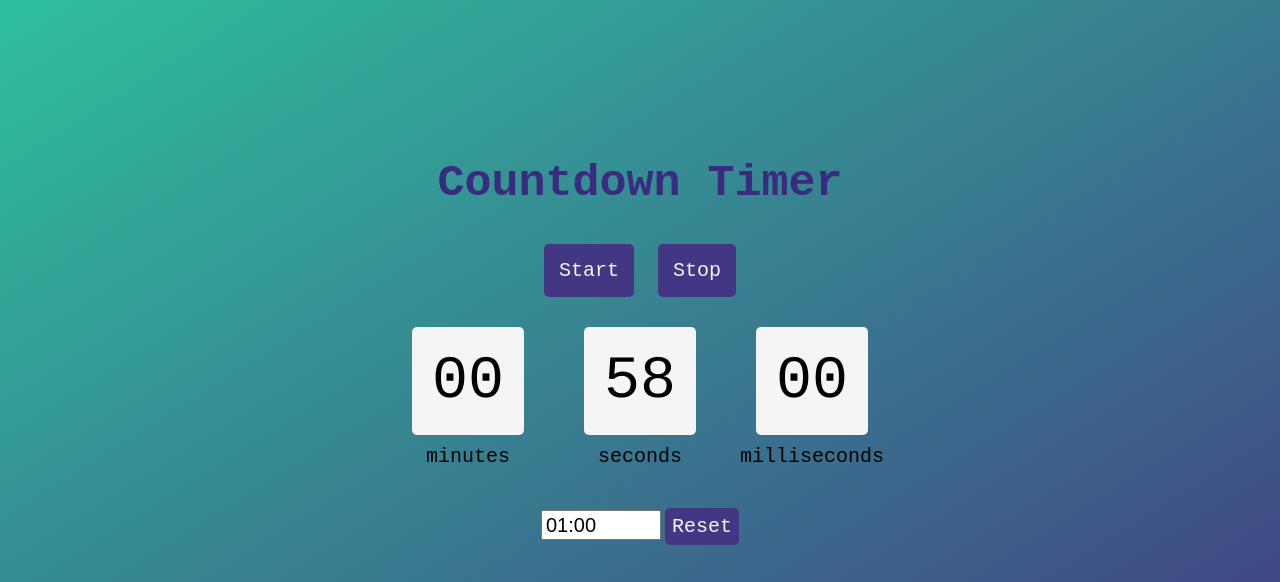
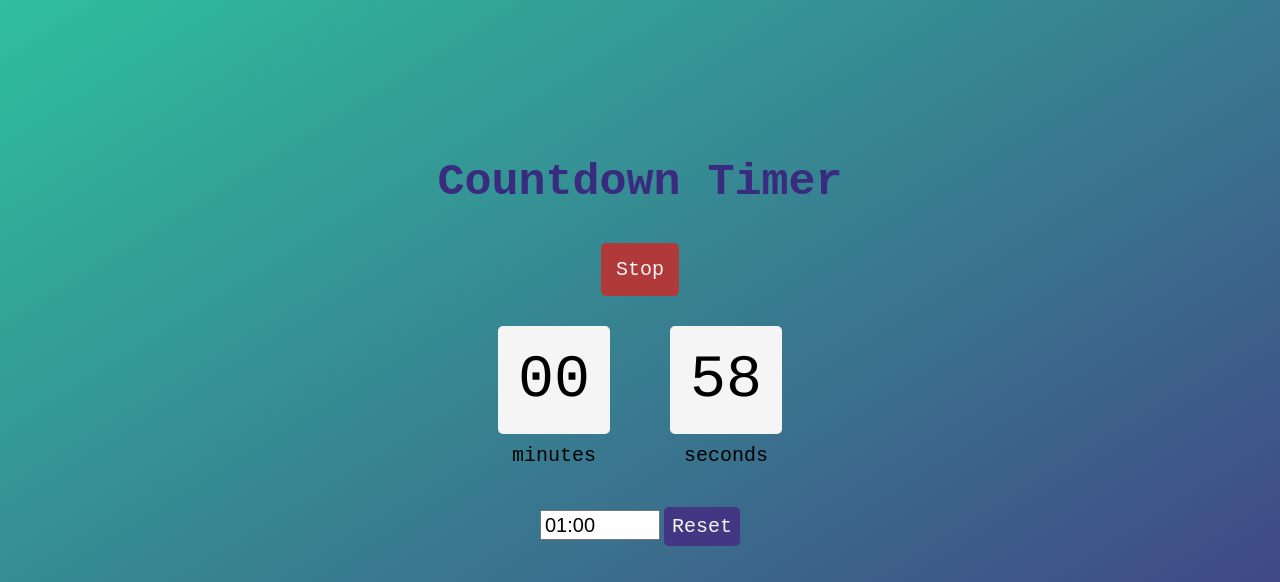
Before and after one commit to DevAyoola/countdown-timer, a plain HTML site: page index.html in a window 1280 px wide. Both pictures are taken after a click on the button "Start". Shown: the top 582 px of the page. Drawn offline with Linux system fonts and the light colour scheme.

Commit message:
Initial commit

```diff
--- a/index.html
+++ b/index.html
@@ -13,8 +13,10 @@
 		</header>
 		<main>
 			<section class="top-btns">
-				<button class="btn start">Start</button>
-				<button class="btn stop">Stop</button>
+				<span>
+					<button class="btn start">Start</button>
+					<button class="btn stop">Stop</button>
+				</span>
 			</section>
 			<section class="timer">
 				<div>
@@ -24,10 +26,6 @@
 				<div>
 					<p class="sec">00</p>
 					<p class="text">seconds</p>
-				</div>
-				<div>
-					<p class="milli-sec">00</p>
-					<p class="text">milliseconds</p>
 				</div>
 			</section>
 			<section class="bottom-btns">
--- a/script.js
+++ b/script.js
@@ -4,15 +4,16 @@ const btnStart = document.querySelector(".start");
 const btnStop = document.querySelector(".stop");
 const min = document.querySelector(".min");
 const sec = document.querySelector(".sec");
-const milliSec = document.querySelector(".milli-sec");
 const time = document.querySelector(".time");
 const btnReset = document.querySelector(".reset");
 
 time.value = "01:00";
 
 const defaultVal = function () {
-	min.textContent = String(time.value.split(":")[0]).padStart(2, "0");
-	sec.textContent = String(time.value.split(":")[1]).padStart(2, "0");
+	min.textContent = String(
+		Number(time.value.split(":")[0]) + Math.trunc(time.value.split(":")[1] / 60)
+	).padStart(2, "0");
+	sec.textContent = String(time.value.split(":")[1] % 60).padStart(2, "0");
 };
 defaultVal();
 
@@ -20,7 +21,12 @@ let valueMin = Number(min.textContent);
 let valueSec = Number(sec.textContent) + valueMin * 60;
 let timer;
 
-btnStart.addEventListener("click", function () {
+btnStart.addEventListener("click", function (e) {
+	e.preventDefault();
+
+	btnStart.style.display = "none";
+	btnStop.style.display = "block";
+
 	if (setInterval) {
 		clearInterval(timer);
 	}
@@ -46,10 +52,15 @@ btnStart.addEventListener("click", function () {
 
 btnStop.addEventListener("click", function (e) {
 	e.preventDefault();
+
+	btnStop.style.display = "none";
+	btnStart.style.display = "block";
+
 	clearInterval(timer);
 });
 
 btnReset.addEventListener("click", function (e) {
+	e.preventDefault();
 	clearInterval(timer);
 
 	defaultVal();
--- a/style.css
+++ b/style.css
@@ -48,7 +48,6 @@ main {
 }
 
 .btn {
-	background-color: #433682;
 	color: #f5f5f5;
 	border: none;
 	border-radius: 5px;
@@ -64,13 +63,22 @@ main {
 	margin: 0 10px 0 10px;
 }
 
+.start {
+	background-color: #433682;
+	display: block;
+}
+
+.stop {
+	background-color: #b03939;
+	display: none;
+}
+
 .timer div {
 	flex-direction: column;
 }
 
 .min,
-.sec,
-.milli-sec {
+.sec {
 	background-color: #f5f5f5;
 	border-radius: 5px;
 	font-family: Courier;
@@ -98,7 +106,8 @@ main {
 }
 
 .reset {
-	padding: 7px;
+	background-color: #433682;
+	padding: 8px;
 }
 
 footer {
```
